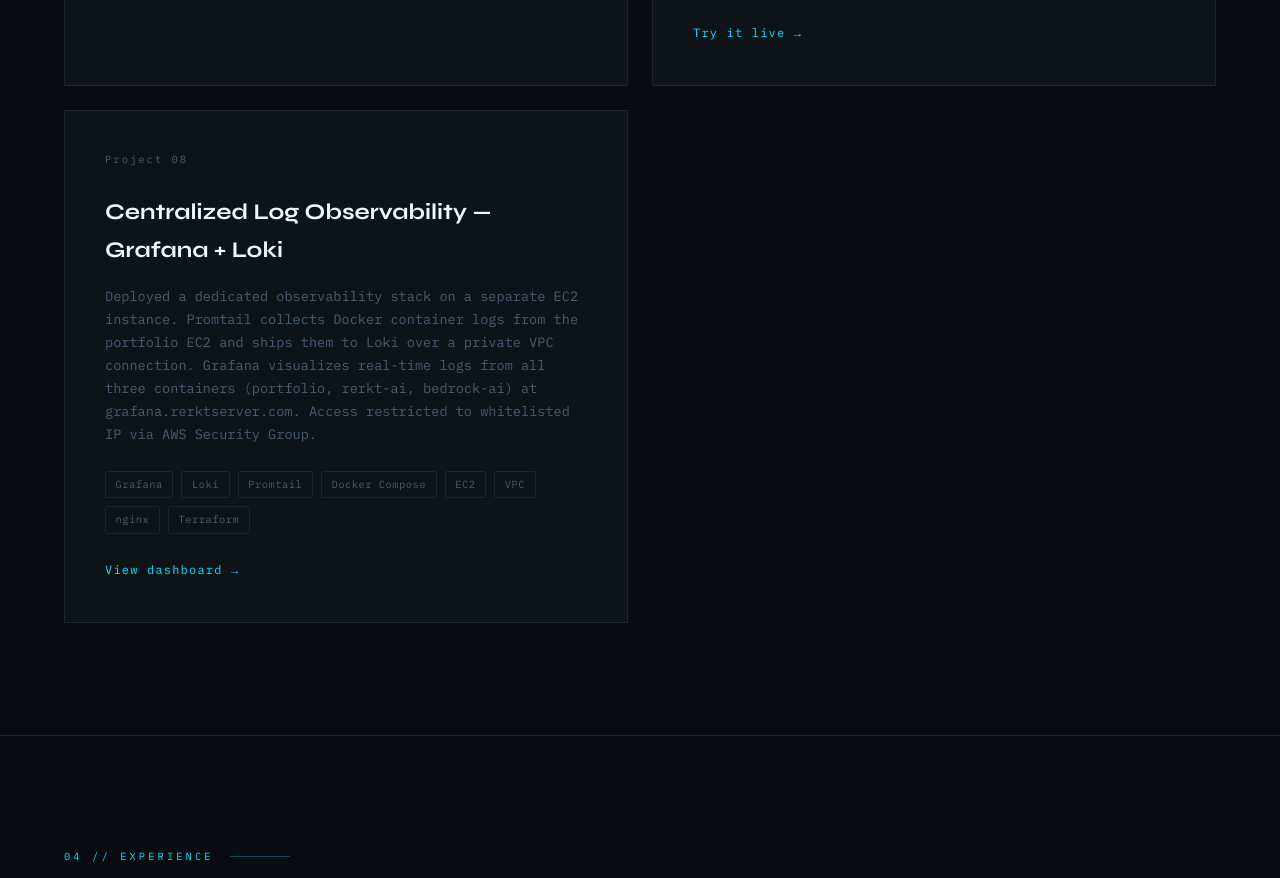
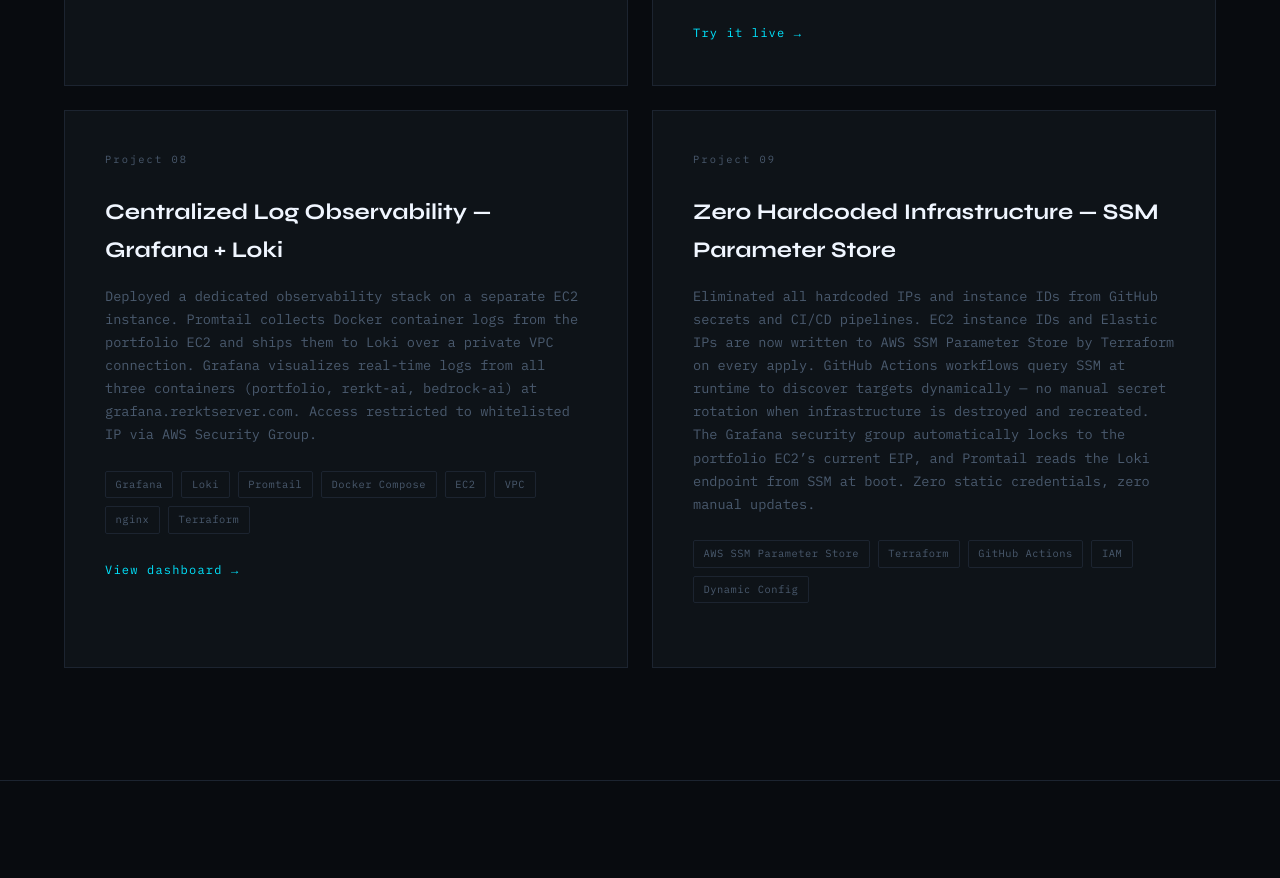
Before and after one commit to rerkted/aws-server, a plain HTML site: page website/index.html in a window 1280 px wide. Shown: the part 4756-5634 px from the top of the page. Drawn offline with Linux system fonts and the light colour scheme.

```diff
--- a/website/index.html
+++ b/website/index.html
@@ -310,6 +310,12 @@
         <div class="project-tech"><span class="tag">Grafana</span><span class="tag">Loki</span><span class="tag">Promtail</span><span class="tag">Docker Compose</span><span class="tag">EC2</span><span class="tag">VPC</span><span class="tag">nginx</span><span class="tag">Terraform</span></div>
         <a href="https://grafana.rerktserver.com" target="_blank" class="project-link">View dashboard &rarr;</a>
       </div>
+      <div class="project-card">
+        <div class="project-number">Project 09</div>
+        <div class="project-name">Zero Hardcoded Infrastructure &mdash; SSM Parameter Store</div>
+        <div class="project-desc">Eliminated all hardcoded IPs and instance IDs from GitHub secrets and CI/CD pipelines. EC2 instance IDs and Elastic IPs are now written to AWS SSM Parameter Store by Terraform on every apply. GitHub Actions workflows query SSM at runtime to discover targets dynamically &mdash; no manual secret rotation when infrastructure is destroyed and recreated. The Grafana security group automatically locks to the portfolio EC2&rsquo;s current EIP, and Promtail reads the Loki endpoint from SSM at boot. Zero static credentials, zero manual updates.</div>
+        <div class="project-tech"><span class="tag">AWS SSM Parameter Store</span><span class="tag">Terraform</span><span class="tag">GitHub Actions</span><span class="tag">IAM</span><span class="tag">Dynamic Config</span></div>
+      </div>
     </div>
   </section>
 
```
Also changed, not shown: .github/workflows/deploy.yml, 5 other files.
